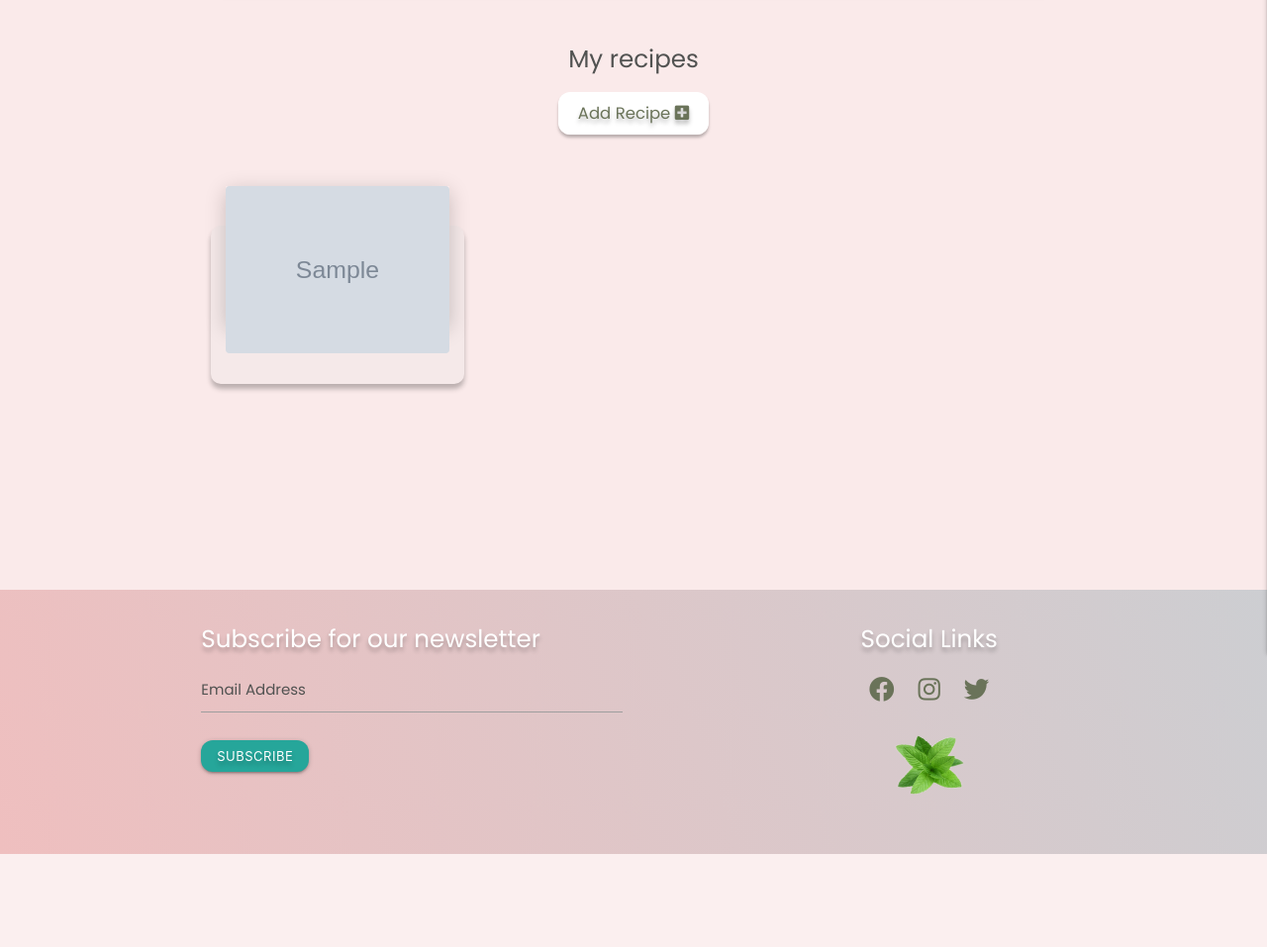
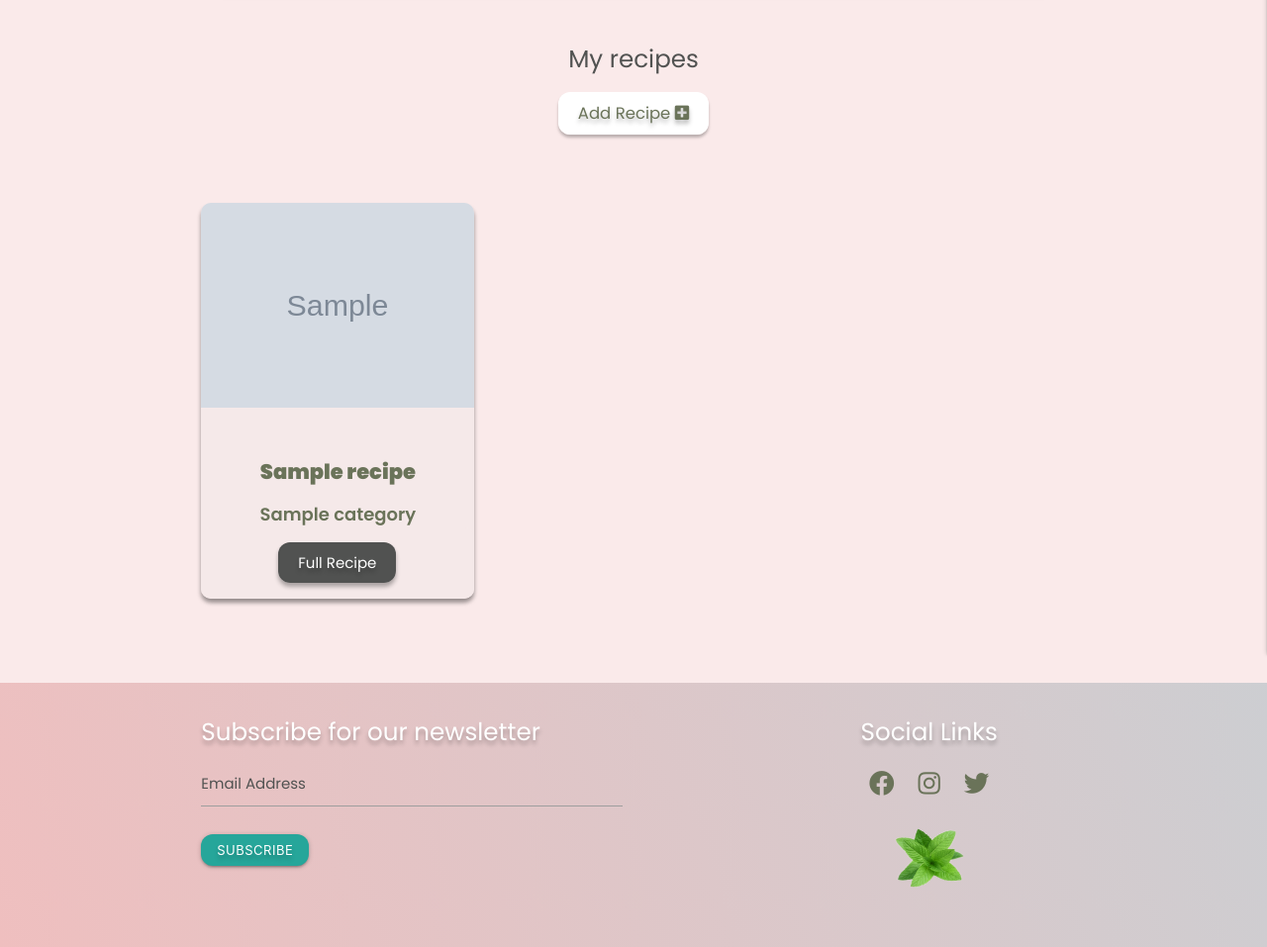
Before and after one commit to steff880/MS3-MyRecipeBook, a Flask app: template templates/profile.html in a window 1280 px wide. Shown: the part 200-1157 px from the top of the page at 99% size. Before the commit the page ends 1063 px from the top, so only its background shows below. Run offline with Flask 2, Linux system fonts and the light colour scheme; the template is opened without the code that fills it: most values are stand-ins (such as "Sample title", 1, 10 or a date in 2020); grey boxes marked "Sample" are stand-in pictures; some libraries are stand-ins or nearby versions.

Commit message:
Remove old recipe card and create new one with materialize due to layout shifting issue

```diff
--- a/static/css/style.css
+++ b/static/css/style.css
@@ -207,76 +207,64 @@ header .brand-logo,
     padding: 50px 0;
 }
 
-/* Credit Online Tutorials for the code below: https://www.youtube.com/watch?v=8b2mTq0Xrtw&list=LL&index=17 */
-
 .recipe-card {
-    position: relative;
-    max-width: 300px;
-    height: 160px;
+    /* background-color: #f9eded; */
     background-color: #f5e9e9;
+    border: none;
     border-radius: 10px;
-    margin: 30px 10px;
-    padding: 20px 15px;
-    display: flex;
-    flex-direction: column;
-    box-shadow: 0 5px 5px rgba(0, 0, 0, 0.25);
-    transition: 0.3s ease-in-out;
+    box-shadow: 0px 4px 4px rgba(0, 0, 0, 0.4);
 }
 
-.recipe-card:hover {
-    height: 350px;
+.content .recipe-heading {
+    font-size: 1.4em;
+    font-weight: 900;
+    color: #6A7359;
 }
 
-.recipe-card .img-box {
-    position: relative;
-    width: 100%;
-    height: 140px;
-    top: -60px;
-    z-index: 1;
-    box-shadow: 0 5px 20px rgba(0, 0, 0, 0.2);
-}
-
-.recipe-card .img-box .img {
-    max-width: 100%;
-    border-radius: 4px;
-    object-fit: cover;
-}
-
-.recipe-card .content {
-    position: relative;
-    margin-top: -140px;
-    padding: 10px 15px;
-    text-align: center;
-    color: #6A7359;
-    visibility: hidden;
-    opacity: 0;
-    transition: 0.3s ease-in-out;
-}
-
-.recipe-card:hover .content {
-    visibility: visible;
-    opacity: 1;
-    margin-top: -40px;
-    transition-delay: 0.3s;
-}
-
-.recipe-card .content .recipe-heading {
-    font-size: 1.4em;
-    font-weight: 900;
-}
-
-.recipe-card .content .category-name {
+.content .category-name {
     font-size: 1.2em;
     font-weight: 600;
     margin-bottom: 35px;
+    color: #6A7359;
 }
 
-.recipe-card .content .full-recipe-btn {
+/* override materialize */
+
+.card.small .card-image, .card.medium .card-image, .card.large .card-image {
+    border-top-left-radius: 10px;
+    border-top-right-radius: 10px;
+}
+
+.card .card-action:last-child {
+    border-radius: 10px;
+    padding: 25px 22px;
+}
+
+.card .card-action {
+    border: none;
+}
+
+.card .card-action a:not(.btn):not(.btn-large):not(.btn-small):not(.btn-large):not(.btn-floating) {
+    color: #fff;
+    text-transform: none;
+}
+
+.card .card-action a:not(.btn):not(.btn-large):not(.btn-small):not(.btn-large):not(.btn-floating):hover {
+    color: #515251;
+    background-color: #fff;
+    font-weight: 500;
+    border-left-style: solid;
+    border-left-width: 10px;
+}
+
+
+.recipe-card .full-recipe-btn {
     padding: 10px 20px;
     background-color: #515251;
     color: #fff;
     border-radius: 12px;
     box-shadow: 0px 4px 4px rgba(0, 0, 0, 0.3);
+    margin-left: 23px;
 }
 
 /* Add Recipe */
--- a/templates/profile.html
+++ b/templates/profile.html
@@ -30,13 +30,15 @@
     <div class="row">
         {% for recipe in recipes %}
                 <div class="col s12 m6 l6 xl4">
-            <div class="recipe-card">
-                <div class="img-box">
-                    <img class="img" src="{{ recipe.image_url }}" alt="{{ recipe.recipe_name }}">
+                    <div class="card medium recipe-card">
+                        <div class="card-image">
+                            <img src="{{ recipe.image_url }}" alt="{{ recipe.recipe_name }}">
                         </div>
-                <div class="content">
+                        <div class="card-content content center-align">
                             <h3 class="recipe-heading">{{ recipe.recipe_name }}</h3>
                             <p class="category-name">{{ recipe.category }}</p>
+                        </div>
+                        <div class="card-action btn-box center-align">
                             <a class="full-recipe-btn text-shadow" href="#">Full Recipe</a>
                         </div>
                     </div>
```
Lines whose indentation alone changed are shown as unchanged.
